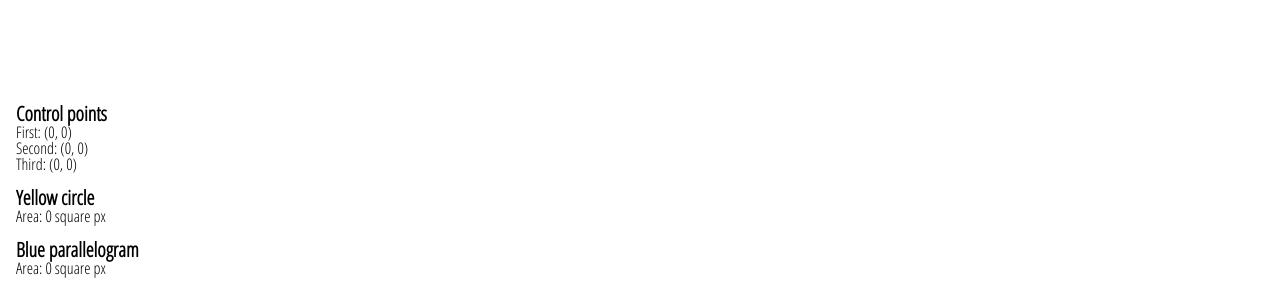
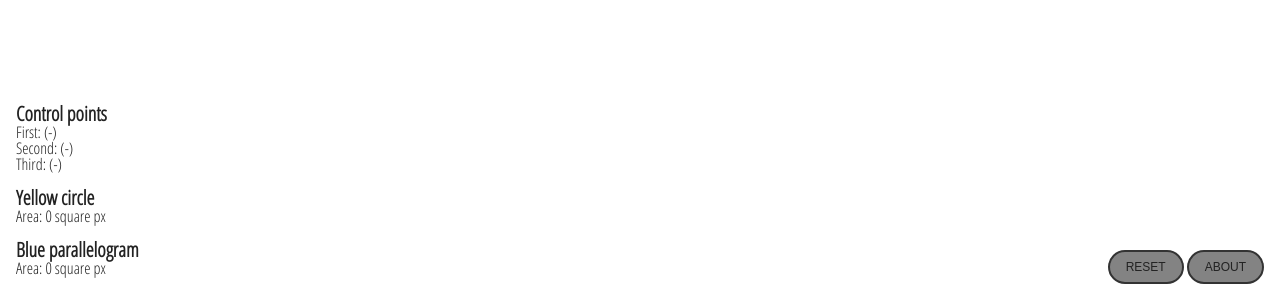
Before and after one commit to VisViva/asgn, a website: page assets/template.ejs in a window 1280 px wide. Shown: the part 500-800 px from the top of the page. Drawn offline with nearby package versions, Linux system fonts and the light colour scheme; files that its build step writes are made by us from their sources.

Commit message:
Reset button added

```diff
--- a/assets/layout.css
+++ b/assets/layout.css
@@ -57,6 +57,7 @@ body {
     bottom: 2vh;
     left: 2vh;
     pointer-events: none;
+    color: #222;
 }
 
 #data .container {
@@ -71,3 +72,33 @@ body {
 #data div {
     font-size: 2vh;
 }
+
+#menu {
+    position: absolute;
+    bottom: 2vh;
+    right: 2vh;
+}
+
+button {
+    padding: 1vh 2vh;
+    color: #222;
+    background-color: #838383;
+    text-transform: uppercase;
+    border-radius: 3vh;
+    border: 0.3vh solid #333;
+    -webkit-transition: color .3s,border .3s;
+    transition: color .3s,border .3s;
+    outline: none;
+    font-size: 1.5vh;
+    cursor: pointer;
+}
+
+button:hover {
+    border-color: rgba(0,0,0,0.3);
+    border-color: 0.1vh solid rgba(0,0,0,0.5);
+}
+
+button:active {
+    background-color: #CCC;
+    border-color: rgba(0,0,0,0.9);
+}
--- a/assets/template.ejs
+++ b/assets/template.ejs
@@ -12,9 +12,9 @@
 	<div id="data">
 		<div class="container">
 			<span>Control points</span>
-			<div id="CP1">First: (0, 0)</div>
-			<div id="CP2">Second: (0, 0)</div>
-			<div id="CP3">Third: (0, 0)</div>
+			<div id="CP1">First: (-)</div>
+			<div id="CP2">Second: (-)</div>
+			<div id="CP3">Third: (-)</div>
 		</div>
 		<div class="container">
 			<span>Yellow circle</span>
@@ -25,6 +25,10 @@
 			<div id="PAR">Area: 0 square px</div>
 		</div>
 	</div>
+	<div id="menu">
+		<button id="reset">Reset</button>
+		<button id="about">About</button>
+	</div>
 </body>
 
 </html>
--- a/src/assignment.js
+++ b/src/assignment.js
@@ -20,3 +20,7 @@ scene.subscribe((data) => {
 	CAR.innerHTML = 'Area: ' + Math.round(data.CAR) + ' square px';
 	PAR.innerHTML = 'Area: ' + Math.round(data.PAR) + ' square px';
 });
+
+document.getElementById('reset').addEventListener('click', function(event) {
+  	scene.reset();
+});
```
Also changed, not shown: src/core/scene.js (+29 -16 lines).
